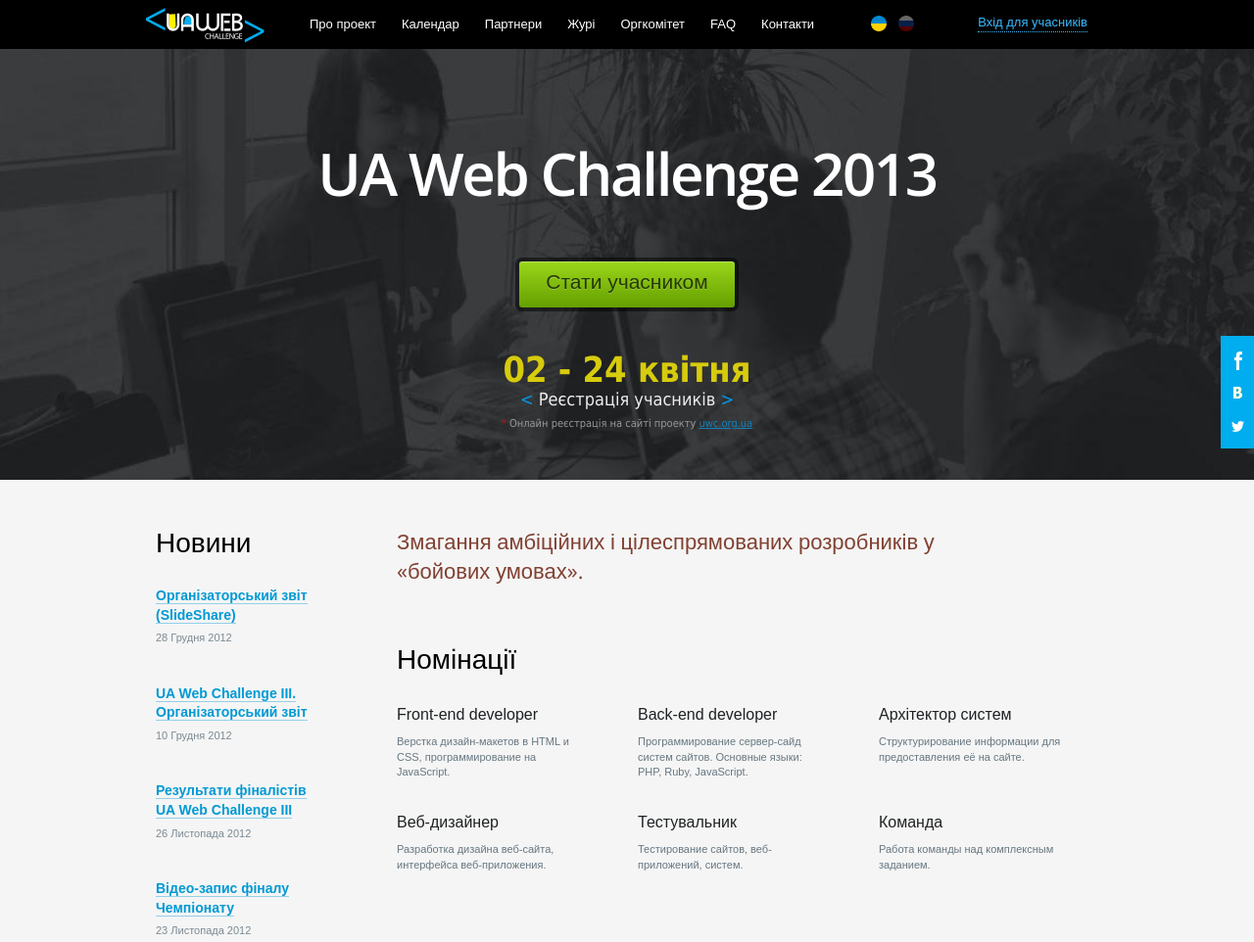
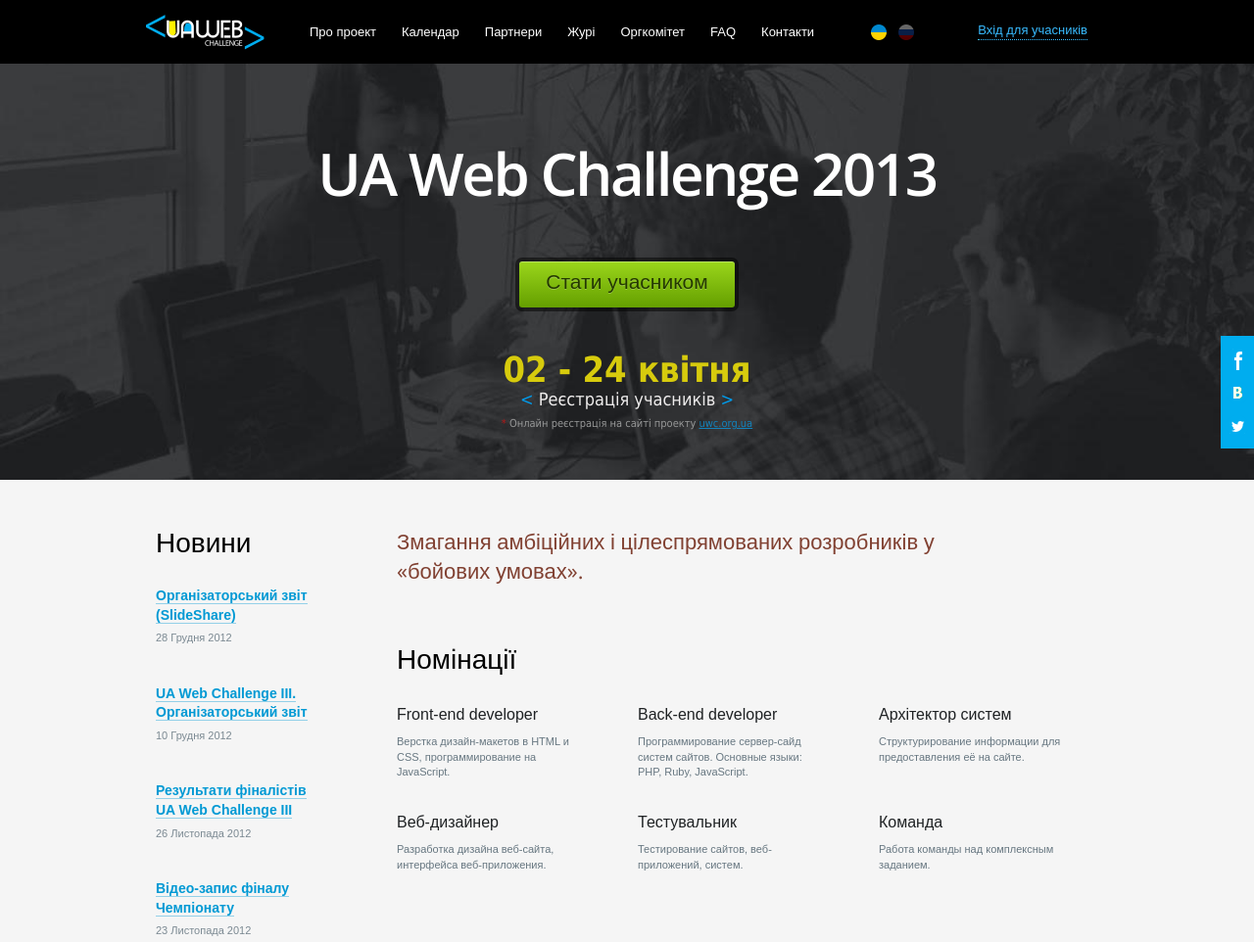
Before and after one commit to akella/uwc.org.ua, a plain HTML site: page index.html in a window 1280 px wide. Shown: the top 962 px of the page at 98% size. Drawn offline with nearby package versions, Linux system fonts and the light colour scheme.

Commit message:
update header

```diff
--- a/sass/common.scss
+++ b/sass/common.scss
@@ -197,9 +197,11 @@ div.wrapper_user{padding-top: 107px;}
 	}
 }
 
-//header
+$header_height : 65px;
+
+//header-
 .header{
-	height: 50px;
+	height: $header_height;
 	background: #000;
 	min-width: 982px;
 	position: fixed;
@@ -210,7 +212,8 @@ div.wrapper_user{padding-top: 107px;}
 }
 .logo{
 	float: left;
-	margin: 8px 33px 0 -10px;
+	margin: 0 33px 0 -10px;
+	margin-top: ($header_height - 36px)/2;
 	@include sized-sprite($icons, 'logo');
 	a{
 		display: block;
@@ -238,14 +241,15 @@ div.wrapper_user{padding-top: 107px;}
 	@extend %nav;
 	li{
 		font-size: 13px;
-		line-height: 50px;
+		line-height: $header_height;
 	}
 	a{padding: 0 13px;}
 	a:hover{background: #0d0c0c;}
 }
 .lang{
 	float: left;
-	margin: 16px 0 0 45px;
+	margin-left: 45px;
+	margin-top: ($header_height - 16px)/2;
 	li{
 		float: left;
 		list-style: none;
@@ -272,8 +276,9 @@ div.wrapper_user{padding-top: 107px;}
 	font-size: 13px;
 	margin-top: 8px;
 	color:#fff;
-	height: 36px;
-	padding: 6px 11px 0;
+	height: ($header_height - 18px)/2 + 20px;
+	padding: 0 11px;
+	padding-top: ($header_height - 18px)/2 - 10px;
 	max-width: 135px;
 	a{
 		color: #38bbff;
```
Also changed, not shown: css/common.css, css/screen.css.
